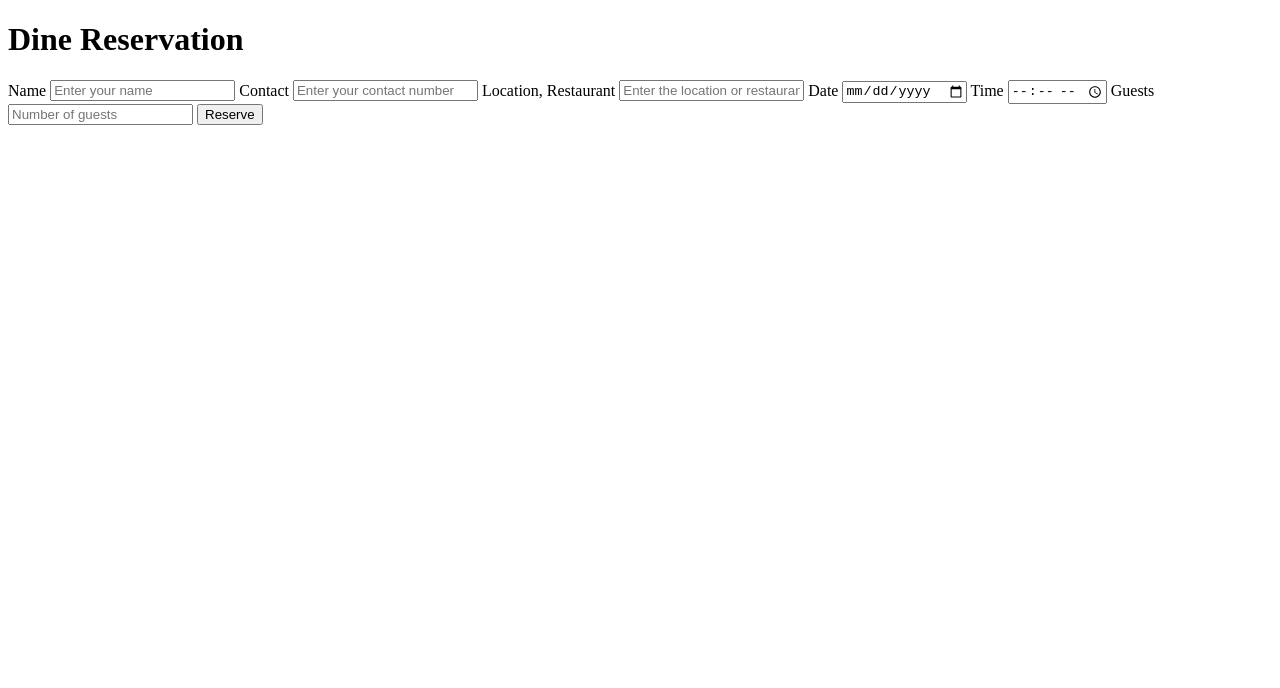
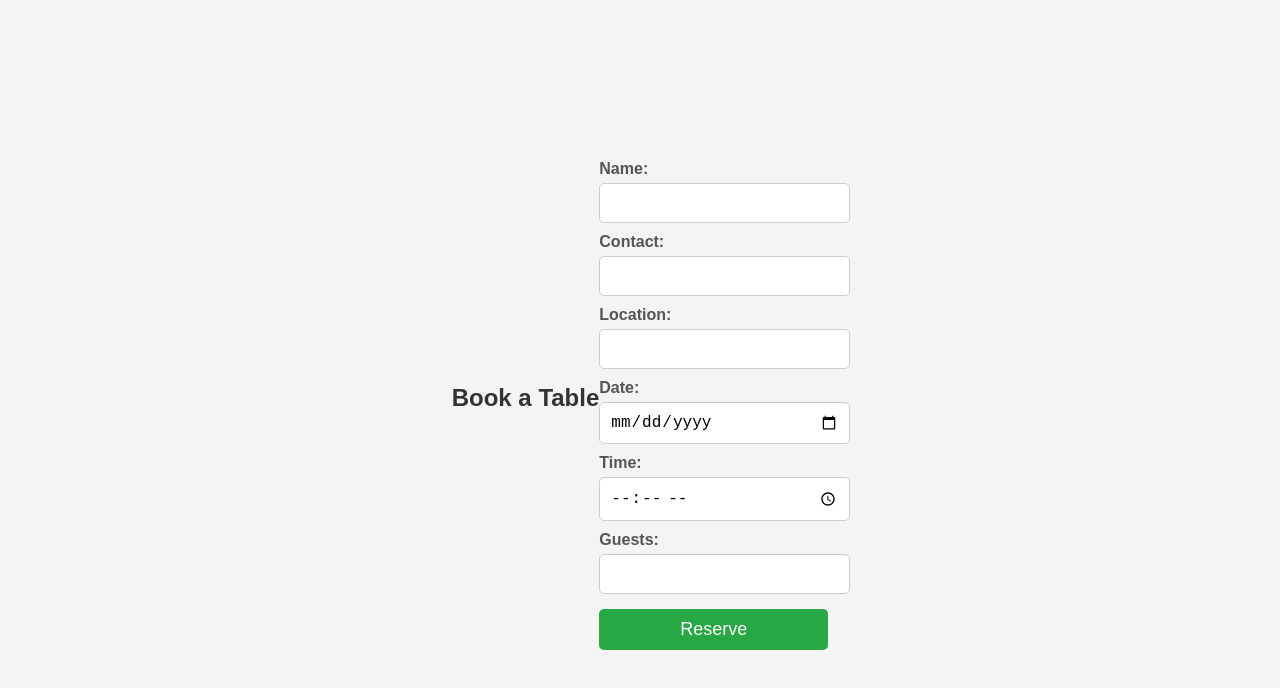
Before and after one commit to AdwitiyaPandey/Resturant-Table-Reservation, a plain HTML site: page table.html in a window 1280 px wide. Drawn offline with Linux system fonts and the light colour scheme.

Commit message:
Updated HTML and CSS

```diff
--- /dev/null
+++ b/style.css
@@ -0,0 +1,62 @@
+/* General Styling */
+body {
+    font-family: Arial, sans-serif;
+    background-color: #f4f4f4;
+    display: flex;
+    justify-content: center;
+    align-items: center;
+    height: 100vh;
+    margin: 0;
+}
+
+/* Container */
+.container {
+    background: #fff;
+    padding: 20px;
+    border-radius: 10px;
+    box-shadow: 0px 4px 10px rgba(0, 0, 0, 0.1);
+    width: 350px;
+    text-align: center;
+}
+
+/* Heading */
+h1 {
+    font-size: 24px;
+    color: #333;
+    margin-bottom: 20px;
+}
+
+/* Labels */
+label {
+    display: block;
+    text-align: left;
+    margin: 10px 0 5px;
+    font-weight: bold;
+    color: #555;
+}
+
+/* Input Fields */
+input {
+    width: 100%;
+    padding: 10px;
+    border: 1px solid #ccc;
+    border-radius: 5px;
+    font-size: 16px;
+}
+
+/* Button */
+button {
+    width: 100%;
+    background-color: #28a745;
+    color: white;
+    padding: 10px;
+    border: none;
+    border-radius: 5px;
+    font-size: 18px;
+    cursor: pointer;
+    margin-top: 15px;
+}
+
+button:hover {
+    background-color: #218838;
+}
--- a/table.html
+++ b/table.html
@@ -3,34 +3,56 @@
 <head>
   <meta charset="UTF-8">
   <meta name="viewport" content="width=device-width, initial-scale=1.0">
-  <link rel="stylesheet" href="style.css">
-  <title>Restaurant Table Booking System</title>
+  <title>Restaurant Table Booking</title>
+  <link rel="stylesheet" href="./style.css">
+  <script>
+    async function submitForm(event) {
+      event.preventDefault(); // Prevent default form submission
+
+      const formData = {
+        name: document.getElementById("name").value,
+        contact: document.getElementById("contact").value,
+        location: document.getElementById("location").value,
+        date: document.getElementById("date").value,
+        time: document.getElementById("time").value,
+        guests: document.getElementById("guests").value
+      };
+
+      const response = await fetch("http://127.0.0.1:5000/reserve", {
+        method: "POST",
+        headers: {
+          "Content-Type": "application/json"
+        },
+        body: JSON.stringify(formData)
+      });
+
+      const result = await response.json();
+      alert(result.message || result.error);
+    }
+  </script>
 </head>
 <body>
-  <div class="container">
-    <h1>Dine Reservation </h1>
-     <form>
-      <label for="name">Name</label>
-      <input type="text" id="name" name="name" placeholder="Enter your name" required>
+  <h1>Book a Table</h1>
+  <form onsubmit="submitForm(event)">
+    <label for="name">Name:</label>
+    <input type="text" id="name" required><br>
 
-      <label for="contact">Contact</label>
-      <input type="tel" id="contact" name="contact" placeholder="Enter your contact number" required>
+    <label for="contact">Contact:</label>
+    <input type="tel" id="contact" required><br>
 
-      <label for="location">Location, Restaurant</label>
-      <input type="text" id="location" name="location" placeholder="Enter the location or restaurant" required>
+    <label for="location">Location:</label>
+    <input type="text" id="location" required><br>
 
-      <label for="date">Date</label>
-      <input type="date" id="date" name="date" required>
+    <label for="date">Date:</label>
+    <input type="date" id="date" required><br>
 
-      <label for="time">Time</label>
-      <input type="time" id="time" name="time" required>
+    <label for="time">Time:</label>
+    <input type="time" id="time" required><br>
 
-      <label for="guests">Guests</label>
-      <input type="number" id="guests" name="guests" placeholder="Number of guests" min= "1" required>
+    <label for="guests">Guests:</label>
+    <input type="number" id="guests" min="1" required><br>
 
-      <button type="submit">Reserve</button>
-    </form>
-
-  </div>
+    <button type="submit">Reserve</button>
+  </form>
 </body>
 </html>
```
Also changed, not shown: 1 other file.
